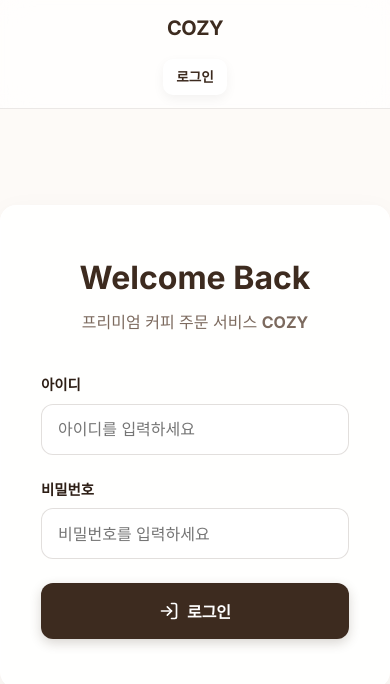
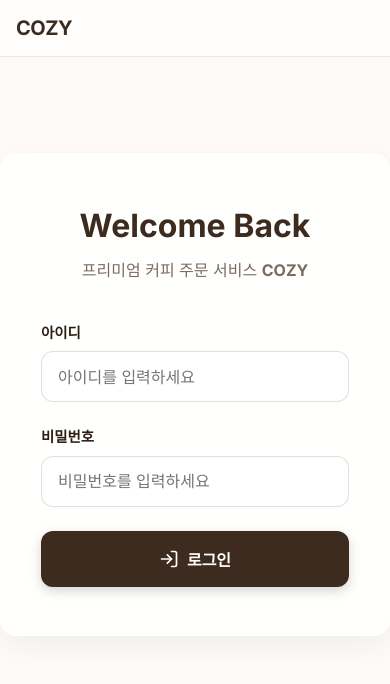
Before and after one commit to kangmoonseok87/coffeeShop, a React (Vite) app in the folder client/: page /login in a window 390 px wide. Shown: the top 684 px of the page. Built offline with nearby package versions, Linux system fonts and the light colour scheme.

Commit message:
햄버거 메뉴 추가

```diff
--- a/client/src/App.jsx
+++ b/client/src/App.jsx
@@ -1,6 +1,6 @@
-import React from 'react';
+import React, { useState } from 'react';
 import { BrowserRouter as Router, Routes, Route, Link, useLocation, useNavigate } from 'react-router-dom';
-import { LogOut, User, Coffee, Shield, UtensilsCrossed } from 'lucide-react';
+import { LogOut, User, Coffee, Shield, UtensilsCrossed, Menu, X } from 'lucide-react';
 import OrderScreen from './pages/OrderScreen';
 import AdminScreen from './pages/AdminScreen';
 import Login from './pages/Login';
@@ -14,44 +14,56 @@ import ProtectedRoute from './components/ProtectedRoute';
  * 로고와 메뉴 버튼이 있으며, 현재 내가 어떤 페이지에 있는지(active) 표시해줍니다.
  */
 const Header = () => {
+  const [isMenuOpen, setIsMenuOpen] = useState(false);
   const location = useLocation();
   const { user, logout } = useAuth();
   const navigate = useNavigate();
 
   const handleLogout = () => {
     logout();
+    setIsMenuOpen(false);
     navigate('/login');
   };
+
+  const toggleMenu = () => setIsMenuOpen(!isMenuOpen);
+  const closeMenu = () => setIsMenuOpen(false);
 
   return (
     <header>
       <div className="container">
         <h1>COZY</h1>
-        <nav>
+
+        {user && (
+          <button className="menu-toggle" onClick={toggleMenu}>
+            {isMenuOpen ? <X size={24} /> : <Menu size={24} />}
+          </button>
+        )}
+
+        <nav className={isMenuOpen ? 'nav-open' : ''}>
           {user ? (
             <>
               {/* 모든 사용자가 접근 가능 */}
-              <Link to="/" className={location.pathname === '/' ? 'active' : ''}>
+              <Link to="/" className={location.pathname === '/' ? 'active' : ''} onClick={closeMenu}>
                 <Coffee size={18} /> 주문하기
               </Link>
 
               {/* 관리자 권한이 있는 경우에만 표시 */}
               {user.role !== 'Staff' && (
-                <Link to="/admin" className={location.pathname === '/admin' ? 'active' : ''}>
+                <Link to="/admin" className={location.pathname === '/admin' ? 'active' : ''} onClick={closeMenu}>
                   <Shield size={18} /> 관리자
                 </Link>
               )}
 
               {/* 관리자인 경우 사용자 관리 메뉴 추가 */}
               {user.role === 'Admin' && (
-                <Link to="/admin/users" className={location.pathname === '/admin/users' ? 'active' : ''}>
+                <Link to="/admin/users" className={location.pathname === '/admin/users' ? 'active' : ''} onClick={closeMenu}>
                   <User size={18} /> 사용자 관리
                 </Link>
               )}
 
               {/* Admin 또는 Manager인 경우 메뉴 관리 메뉴 추가 */}
               {(user.role === 'Admin' || user.role === 'Manager') && (
-                <Link to="/admin/menu" className={location.pathname === '/admin/menu' ? 'active' : ''}>
+                <Link to="/admin/menu" className={location.pathname === '/admin/menu' ? 'active' : ''} onClick={closeMenu}>
                   <UtensilsCrossed size={18} /> 메뉴 관리
                 </Link>
               )}
@@ -61,7 +73,7 @@ const Header = () => {
               </button>
             </>
           ) : (
-            <Link to="/login" className={location.pathname === '/login' ? 'active' : ''}>로그인</Link>
+            <Link to="/login" className={location.pathname === '/login' ? 'active' : ''} onClick={closeMenu}>로그인</Link>
           )}
         </nav>
       </div>
--- a/client/src/index.css
+++ b/client/src/index.css
@@ -105,39 +105,83 @@ nav a.active {
 }
 
 /* Header & Nav Responsive */
+.menu-toggle {
+  display: none;
+}
+
 @media (max-width: 768px) {
   header {
     padding: 0.8rem 0;
   }
 
   header .container {
-    flex-direction: column;
-    gap: 0.8rem;
+    flex-direction: row;
+    justify-content: space-between;
+    align-items: center;
   }
 
   header h1 {
     font-size: 1.25rem;
   }
 
-  nav {
-    width: 100%;
+  .menu-toggle {
+    display: flex;
+    align-items: center;
     justify-content: center;
-    gap: 0.25rem;
-    flex-wrap: wrap;
+    background: none;
+    border: none;
+    cursor: pointer;
+    color: var(--primary);
+    padding: 0.5rem;
+    border-radius: 8px;
+    transition: background 0.2s;
   }
 
-  nav a, .nav-btn {
-    padding: 0.4rem 0.6rem;
-    font-size: 0.8rem;
-    gap: 0.3rem;
+  .menu-toggle:hover {
+    background: rgba(61, 43, 31, 0.05);
   }
 
-  nav a svg, .nav-btn svg {
-    width: 14px;
-    height: 14px;
+  nav {
+    position: fixed;
+    top: 70px;
+    /* Header height */
+    left: 0;
+    right: 0;
+    background: rgba(255, 255, 255, 0.95);
+    backdrop-filter: blur(15px);
+    -webkit-backdrop-filter: blur(15px);
+    padding: 1.5rem;
+    flex-direction: column;
+    gap: 1rem;
+    transform: translateY(-110%);
+    opacity: 0;
+    visibility: hidden;
+    transition: all 0.4s cubic-bezier(0.4, 0, 0.2, 1);
+    box-shadow: 0 10px 30px rgba(0, 0, 0, 0.05);
+    border-bottom: 1px solid var(--border-light);
+  }
+
+  nav.nav-open {
+    transform: translateY(0);
+    opacity: 1;
+    visibility: visible;
+  }
+
+  nav a,
+  .nav-btn {
+    width: 100%;
+    padding: 1rem 1.5rem;
+    font-size: 1rem;
+    gap: 0.8rem;
+    justify-content: flex-start;
+  }
+
+  nav a svg,
+  .nav-btn svg {
+    width: 18px;
+    height: 18px;
   }
 }
-
 
 /* Section Common */
 .section-wrapper {
@@ -676,24 +720,6 @@ nav a.active {
     padding: 0 1rem;
   }
 
-  header .container {
-    flex-direction: column;
-    gap: 1rem;
-    text-align: center;
-  }
-
-  nav {
-    flex-wrap: wrap;
-    justify-content: center;
-    gap: 0.3rem;
-  }
-
-  nav a,
-  .nav-btn {
-    padding: 0.5rem 0.8rem;
-    font-size: 0.85rem;
-  }
-
   .admin-content-grid {
     grid-template-columns: 1fr;
   }
```
